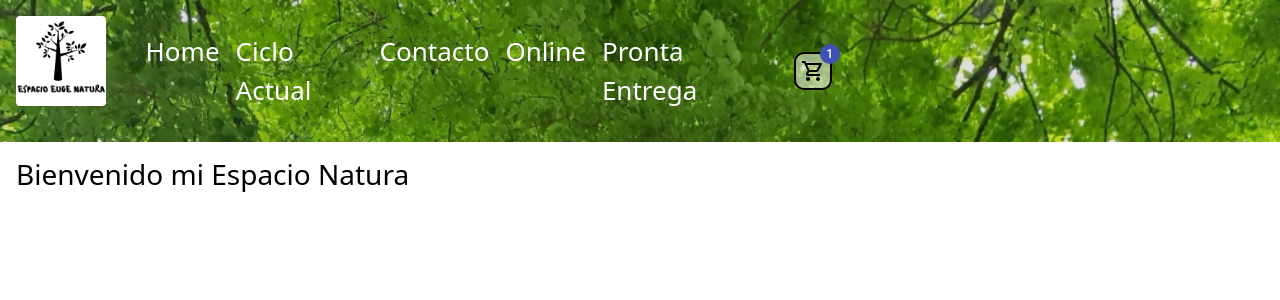
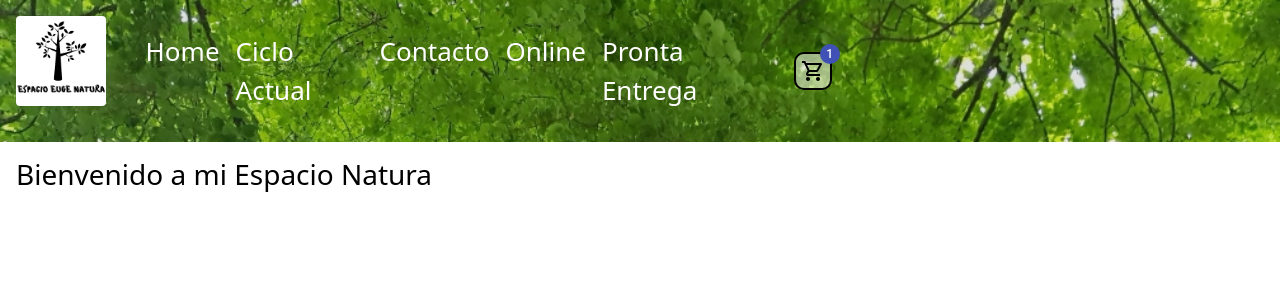
Before and after one commit to euge-gomez/imeg-EspacioEugeNatura, a React (Create React App) app: page / in a window 1280 px wide. Shown: the top 300 px of the page. Built offline with nearby package versions, Linux system fonts and the light colour scheme.

Commit message:
Aniadido de a

```diff
--- a/src/components/ItemListContainer.js
+++ b/src/components/ItemListContainer.js
@@ -1,6 +1,6 @@
 const ItemListContainer = () => {
     return(
-        <h3 className="m-3">Bienvenido mi Espacio Natura</h3>
+        <h3 className="m-3">Bienvenido a mi Espacio Natura</h3>
     );
 }
 export default ItemListContainer;
```
